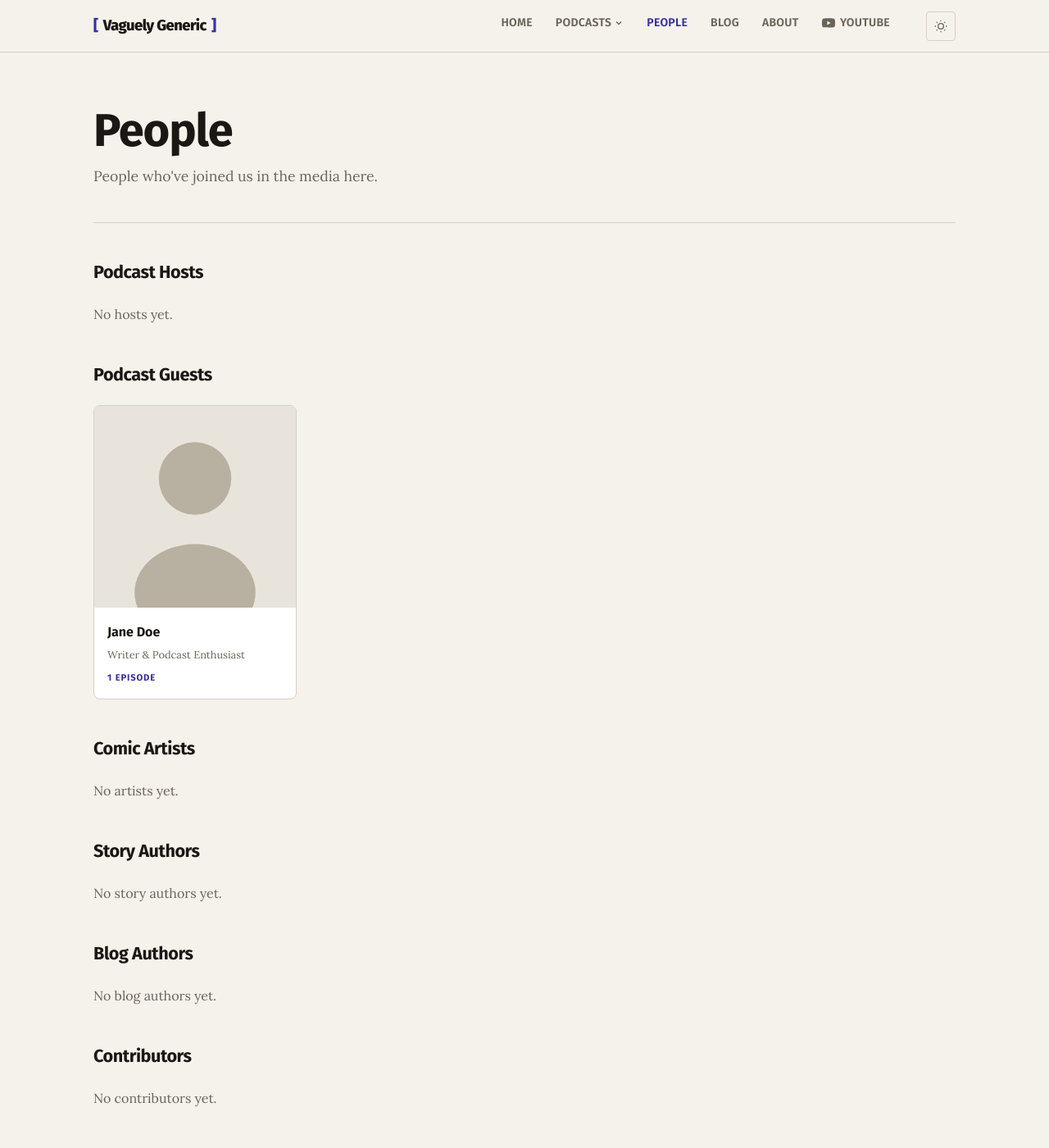
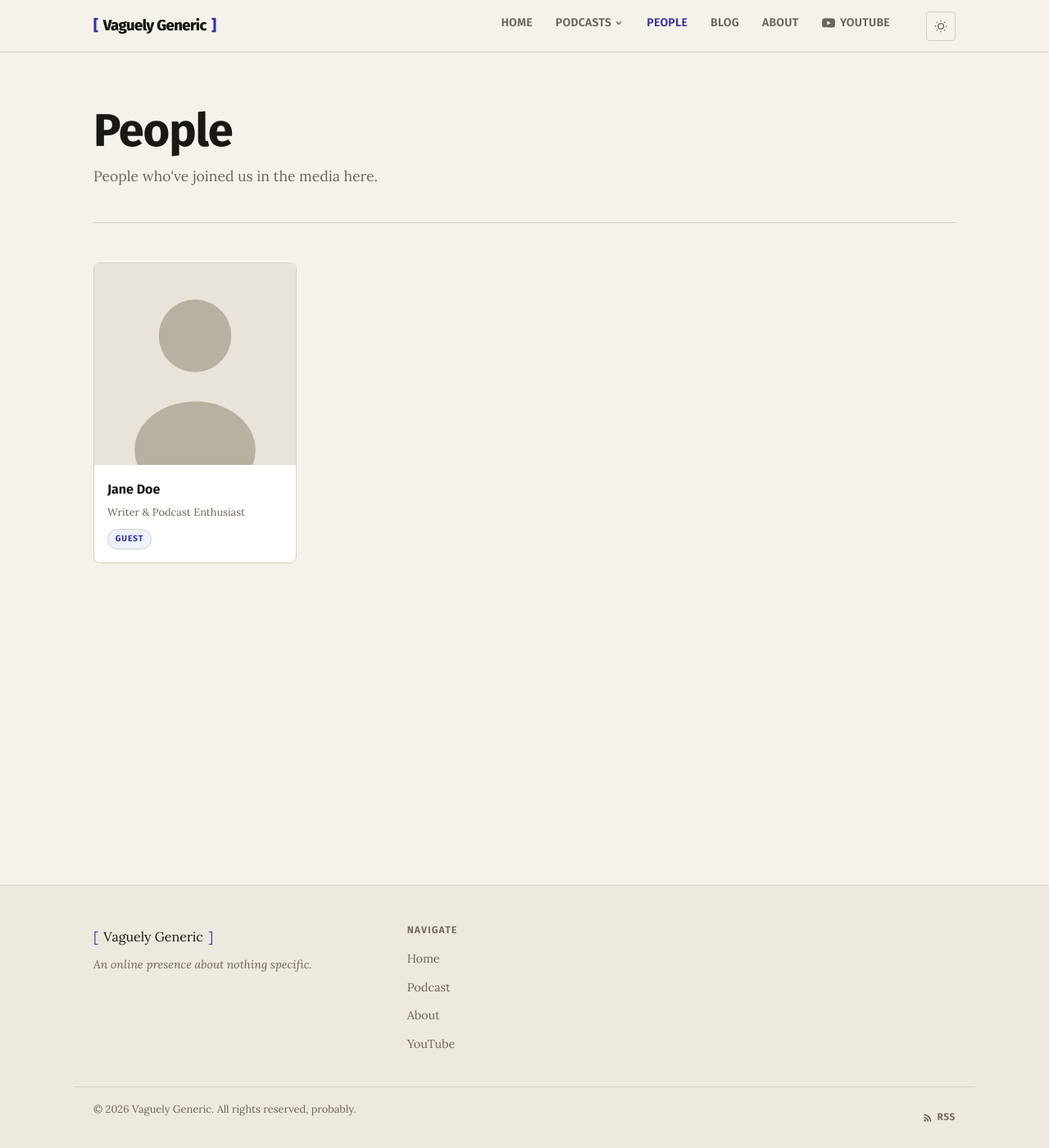
Before and after one commit to vaguelygeneric/website, a Jekyll site: the page built from people/index.html, in a window 1280 px wide and 1400 px high. Shown: the whole window at 82% size. Built offline with Jekyll 4.4.1, drawn with Linux system fonts in a browser that asks for light colours.

```diff
--- a/_includes/person-card.html
+++ b/_includes/person-card.html
@@ -1,10 +1,13 @@
-{% comment %}
-  Renders one person card for a role section on /people/.
-
-    {% include person-card.html person=person count=credits.size count_label="episode" %}
-
-  - `count_label` is singular; an "s" is appended unless count == 1.
-{% endcomment %}
+{% assign p_slug = include.person.slug %}
+{% assign is_host = site.podcast | listed_installments: "host", p_slug %}
+{% assign is_guest = site.podcast | listed_installments: "guests", p_slug %}
+{% assign is_artist = site.comic | listed_installments: "artist", p_slug %}
+{% assign is_story_author = site.story | listed_installments: "author", p_slug %}
+{% assign is_blog_author = site.posts | listed_installments: "author", p_slug %}
+{% assign is_contrib_podcast = site.podcast | listed_installments: "contributors", p_slug %}
+{% assign is_contrib_comic = site.comic | listed_installments: "contributors", p_slug %}
+{% assign is_contrib_story = site.story | listed_installments: "contributors", p_slug %}
+{% assign is_contrib_posts = site.posts | listed_installments: "contributors", p_slug %}
 {% assign has_photo = include.person.photo | strip %}
 <a href="{{ include.person.url | relative_url }}" class="person-card">
   {% if has_photo != "" and has_photo %}
@@ -19,6 +22,14 @@
   <div class="person-card-body">
     <div class="person-card-name">{{ include.person.name }}</div>
     {% if include.person.title %}<div class="person-card-title">{{ include.person.title }}</div>{% endif %}
-    <div class="person-card-count">{{ include.count }} {{ include.count_label }}{% if include.count != 1 %}s{% endif %}</div>
+    <div class="person-card-badges">
+      {% if is_host.size > 0 %}<span class="role-pill">Host</span>{% endif %}
+      {% if is_guest.size > 0 %}<span class="role-pill">Guest</span>{% endif %}
+      {% if is_artist.size > 0 %}<span class="role-pill">Artist</span>{% endif %}
+      {% if is_story_author.size > 0 or is_blog_author.size > 0 %}<span class="role-pill">Author</span>{% endif %}
+      {% if is_contrib_podcast.size > 0 or is_contrib_comic.size > 0 or is_contrib_story.size > 0 or is_contrib_posts.size > 0 %}
+      <span class="role-pill">Contributor</span>
+      {% endif %}
+    </div>
   </div>
 </a>
--- a/assets/css/main.css
+++ b/assets/css/main.css
@@ -1516,13 +1516,23 @@
   color: var(--text-muted);
   margin-bottom: 0.4rem;
 }
-.person-card-count {
-  font-family: var(--font-display);
-  font-size: 0.7rem;
+.person-card-badges {
+  display: flex;
+  flex-wrap: wrap;
+  gap: 0.35rem;
+  margin-top: 0.5rem;
+}
+.role-pill {
+  font-family: var(--font-display);
+  font-size: 0.65rem;
   font-weight: 700;
   text-transform: uppercase;
   letter-spacing: 0.08em;
   color: var(--accent);
+  background: var(--accent-bg);
+  border: 1px solid var(--border);
+  padding: 0.15rem 0.55rem;
+  border-radius: 100px;
 }
 
 /* Person detail page */
@@ -1587,6 +1597,7 @@
 }
 .person-bio p { margin-bottom: 1.25rem; }
 
+/* Person profile page - credit sections (Hosting, Guest Appearances, etc.) */
 .person-credits {
   margin-bottom: 3rem;
 }
@@ -1594,18 +1605,6 @@
   margin-bottom: 0;
 }
 .person-credits h2 {
-  font-size: 1.35rem;
-  margin-bottom: 1.5rem;
-}
-
-/* People directory - role sections */
-.people-section {
-  margin-bottom: 3rem;
-}
-.people-section:last-child {
-  margin-bottom: 0;
-}
-.people-section h2 {
   font-size: 1.35rem;
   margin-bottom: 1.5rem;
 }
--- a/people/index.html
+++ b/people/index.html
@@ -10,106 +10,12 @@
     <h1>People</h1>
     <p>People who've joined us in the media here.</p>
   </div>
-
-  {% assign people = site.people | sort: "name" %}
-
-  {% if people.size == 0 %}
-  <p style="color: var(--text-muted);">No people yet.</p>
-  {% else %}
-
-  <div class="people-section">
-    <h2>Podcast Hosts</h2>
-    <div class="people-grid">
-      {% assign section_has_people = false %}
-      {% for person in people %}
-        {% assign credits = site.podcast | listed_installments: "host", person.slug %}
-        {% if credits.size > 0 %}
-          {% assign section_has_people = true %}
-          {% include person-card.html person=person count=credits.size count_label="episode" %}
-        {% endif %}
-      {% endfor %}
-      {% unless section_has_people %}<p style="color: var(--text-muted);">No hosts yet.</p>{% endunless %}
-    </div>
+  <div class="people-grid">
+    {% assign people = site.people | sort: "name" %}
+    {% for person in people %}
+    {% include person-card.html person=person %}
+    {% else %}
+    <p style="color: var(--text-muted);">No people yet.</p>
+    {% endfor %}
   </div>
-
-  <div class="people-section">
-    <h2>Podcast Guests</h2>
-    <div class="people-grid">
-      {% assign section_has_people = false %}
-      {% for person in people %}
-        {% assign credits = site.podcast | listed_installments: "guests", person.slug %}
-        {% if credits.size > 0 %}
-          {% assign section_has_people = true %}
-          {% include person-card.html person=person count=credits.size count_label="episode" %}
-        {% endif %}
-      {% endfor %}
-      {% unless section_has_people %}<p style="color: var(--text-muted);">No guests yet.</p>{% endunless %}
-    </div>
-  </div>
-
-  <div class="people-section">
-    <h2>Comic Artists</h2>
-    <div class="people-grid">
-      {% assign section_has_people = false %}
-      {% for person in people %}
-        {% assign credits = site.comic | listed_installments: "artist", person.slug %}
-        {% if credits.size > 0 %}
-          {% assign section_has_people = true %}
-          {% include person-card.html person=person count=credits.size count_label="strip" %}
-        {% endif %}
-      {% endfor %}
-      {% unless section_has_people %}<p style="color: var(--text-muted);">No artists yet.</p>{% endunless %}
-    </div>
-  </div>
-
-  <div class="people-section">
-    <h2>Story Authors</h2>
-    <div class="people-grid">
-      {% assign section_has_people = false %}
-      {% for person in people %}
-        {% assign credits = site.story | listed_installments: "author", person.slug %}
-        {% if credits.size > 0 %}
-          {% assign section_has_people = true %}
-          {% include person-card.html person=person count=credits.size count_label="chapter" %}
-        {% endif %}
-      {% endfor %}
-      {% unless section_has_people %}<p style="color: var(--text-muted);">No story authors yet.</p>{% endunless %}
-    </div>
-  </div>
-
-  <div class="people-section">
-    <h2>Blog Authors</h2>
-    <div class="people-grid">
-      {% assign section_has_people = false %}
-      {% for person in people %}
-        {% assign credits = site.posts | listed_installments: "author", person.slug %}
-        {% if credits.size > 0 %}
-          {% assign section_has_people = true %}
-          {% include person-card.html person=person count=credits.size count_label="post" %}
-        {% endif %}
-      {% endfor %}
-      {% unless section_has_people %}<p style="color: var(--text-muted);">No blog authors yet.</p>{% endunless %}
-    </div>
-  </div>
-
-  <div class="people-section">
-    <h2>Contributors</h2>
-    <div class="people-grid">
-      {% assign section_has_people = false %}
-      {% for person in people %}
-        {% assign podcast_credits = site.podcast | listed_installments: "contributors", person.slug %}
-        {% assign comic_credits = site.comic | listed_installments: "contributors", person.slug %}
-        {% assign story_credits = site.story | listed_installments: "contributors", person.slug %}
-        {% assign post_credits = site.posts | listed_installments: "contributors", person.slug %}
-        {% assign total = podcast_credits.size | plus: comic_credits.size | plus: story_credits.size | plus: post_credits.size %}
-        {% if total > 0 %}
-          {% assign section_has_people = true %}
-          {% include person-card.html person=person count=total count_label="credit" %}
-        {% endif %}
-      {% endfor %}
-      {% unless section_has_people %}<p style="color: var(--text-muted);">No contributors yet.</p>{% endunless %}
-    </div>
-  </div>
-
-  {% endif %}
 </div>
```
Also changed, not shown: _people/jane-doe.md (+5 -3 lines), about.html (renamed from about.md, +1 -7 lines), README.md.
